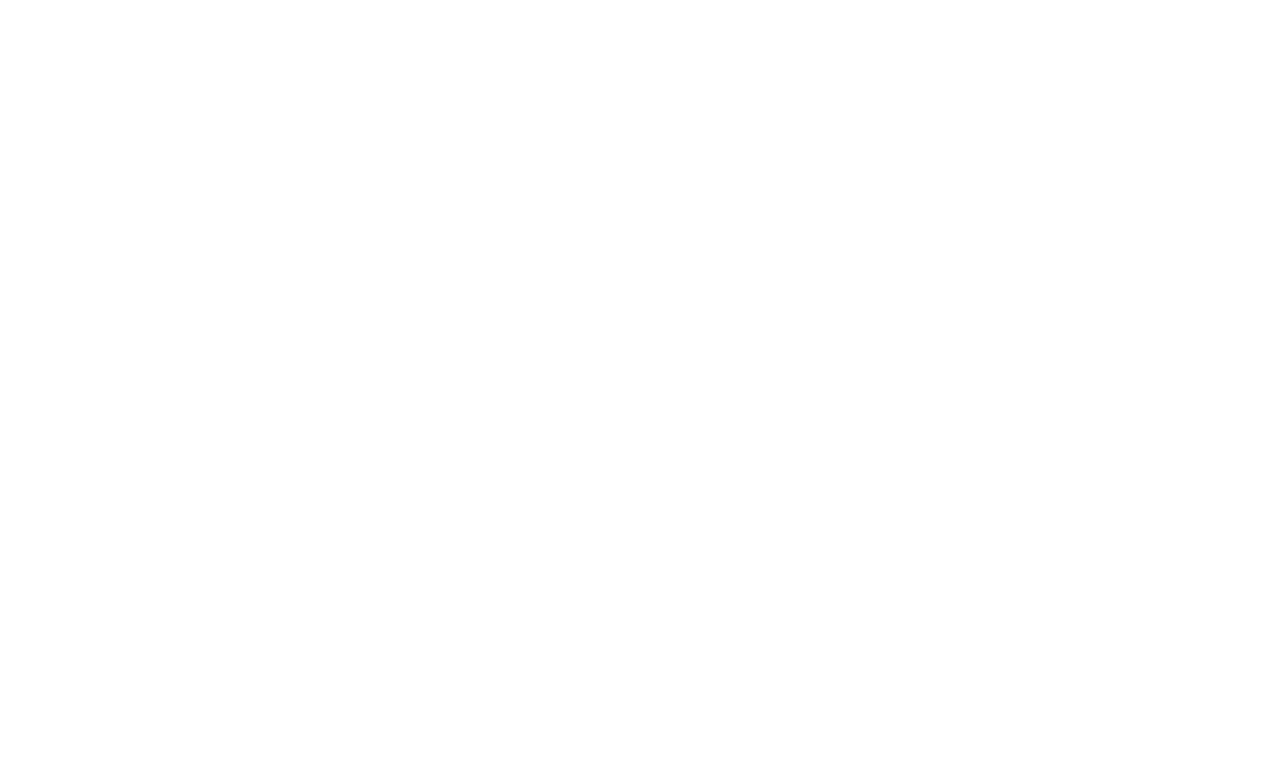
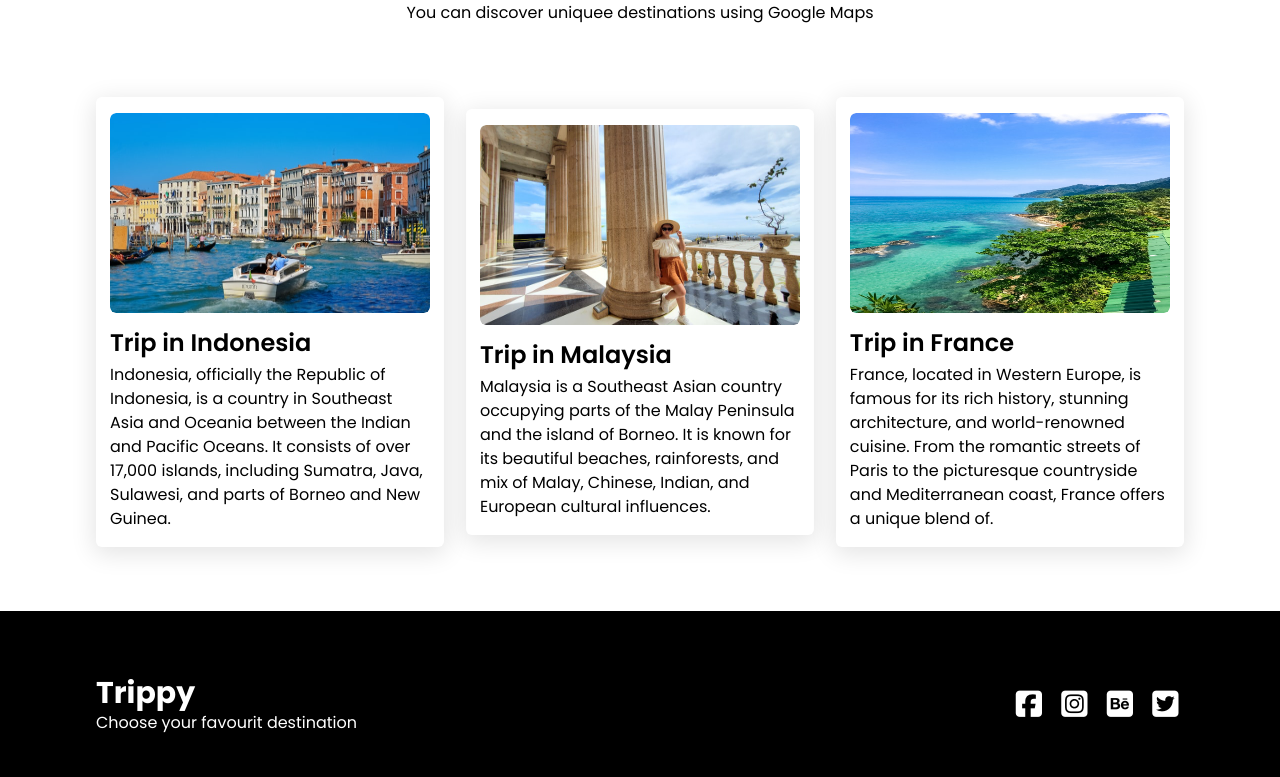
Before and after one commit to CodingWithLaiba/Trippy, a React (Vite) app: page / in a window 1280 px wide. Shown: the part 2083-2860 px from the top of the page. Before the commit the page ends 2028 px from the top, so only its background shows below. Built offline with nearby package versions, Linux system fonts and the light colour scheme.

Commit message:
Add Trip and Footer components to Home page layout

```diff
--- a/src/routes/Home.jsx
+++ b/src/routes/Home.jsx
@@ -2,6 +2,8 @@
 import Navbar from "../components/Navbar"
 import heroImage from '../assets/12.jpg'
 import Destination from "../components/Destination"
+import Trip from "../components/Trip"
+import Footer from "../components/Footer"
 
 export default function Home() {
   return (
@@ -17,6 +19,8 @@
     url= "/"
     />
     <Destination/>
+    <Trip/>
+    <Footer/>
     </>
 
   )
```
